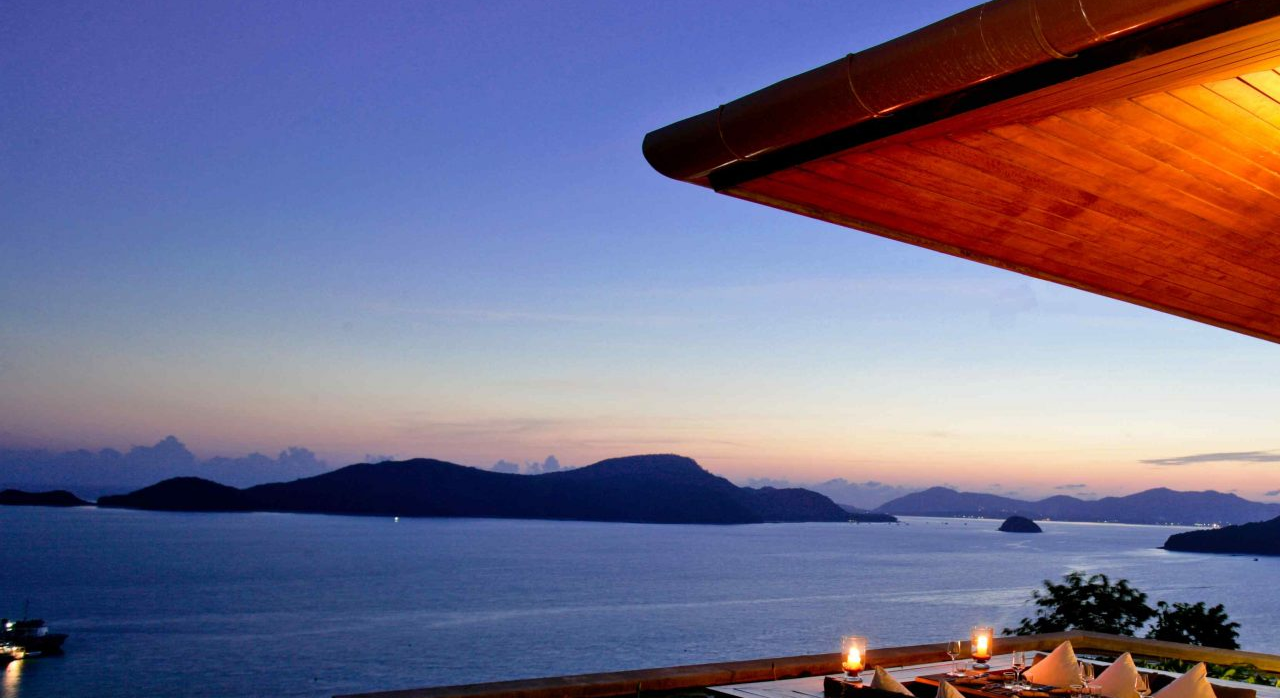
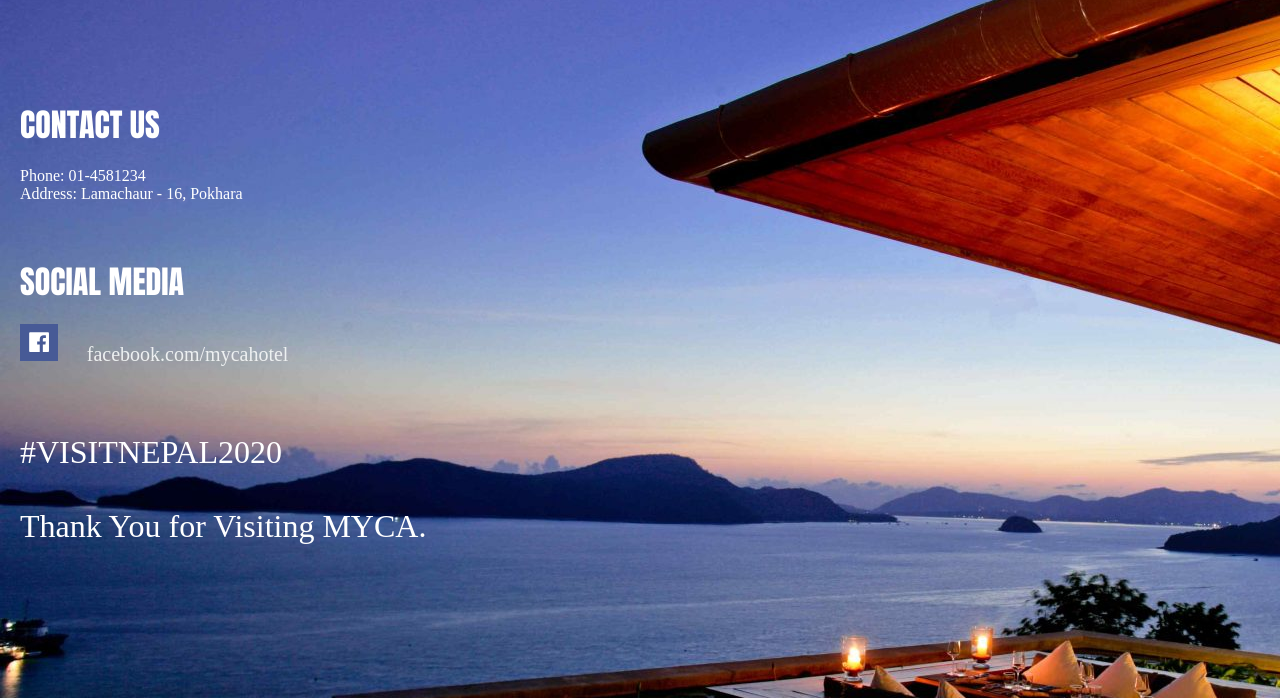
Before and after one commit to bigyanyo/Vacation-work, a PHP site: page /Contact.html in a window 1280 px wide. Shown: the part 102-800 px from the top of the page. Run offline with PHP 8.4, Linux system fonts and the light colour scheme.

Commit message:
Third Commit

```diff
--- a/Contact.html
+++ b/Contact.html
@@ -4,7 +4,7 @@
 <head>
 	<meta charset="UTF-8">
 	<link rel="stylesheet" type="text/css" href="css/style.css">
-	<title>Welcome</title>
+	<title>Contact Us</title>
 </head>
 
 <body>
@@ -12,14 +12,31 @@
 		<img class="hotel_img" src="img/name_htl.png">
 		<nav>
 			<ul class="nav_links">
-				<li><a href="#">Home</a></li>
-				<li><a href="#">Register</a></li>
-				<li><a href="#">Login</a></li>
+				<li><a href="home.html">Home</a></li>
+				<li><a href="register.html">Register</a></li>
+				<li><a href="login.html">Login</a></li>
 				<li><a href="profile.html">Profile</a></li>
 			</ul>
 		</nav>
-		<a class="contact" href="#"><button>Contact</button></a>
+		<a class="contact" href="contact.html"><button>Contact</button></a>
 	</header>
+
+
+	<p class="ccontent">
+		<spam style="font-family: Impact; font-size: 2em;">CONTACT US</spam><br><br>
+		Phone: 01-4581234<br>
+		Address: Lamachaur - 16, Pokhara
+		<br><br><br><br>
+		<spam style="font-family: Impact; font-size: 2em;">SOCIAL MEDIA</spam><br><br>
+		<img class="cimg" src="img/fb.svg">
+		<spam style="margin-left: 25px"></spam>
+		<a href="#" style="text-decoration: none; font-family: montserrat;">facebook.com/mycahotel</a><br><br>
+	</p>
+
+	<p class="cfoot">
+		#VISITNEPAL2020<br><br>
+		Thank You for Visiting MYCA.
+	</p>
 
 </body>
 </html>
--- a/Login.html
+++ b/Login.html
@@ -4,7 +4,7 @@
 <head>
 	<meta charset="UTF-8">
 	<link rel="stylesheet" type="text/css" href="css/style.css">
-	<title>Welcome</title>
+	<title>Login</title>
 </head>
 
 <body>
--- a/css/style.css
+++ b/css/style.css
@@ -122,3 +122,23 @@ p.rcontent, p.lcontent{
 	margin-left: 20px;
 	margin-top: 100px;
 }
+
+p.ccontent{
+	font-family: Montserrat;
+	margin-top: 100px;
+	color: white;
+	margin-left: 20px;
+}
+
+img.cimg{
+	width: 3%;
+	height: 3%;
+}
+
+p.cfoot{
+	font-family: Montserrat;
+	margin-top: 50px;
+	color: white;
+	margin-left: 20px;
+	font-size: xx-large;
+}
--- a/profile.html
+++ b/profile.html
@@ -4,7 +4,7 @@
 <head>
 	<meta charset="UTF-8">
 	<link rel="stylesheet" type="text/css" href="css/style.css">
-	<title>Welcome</title>
+	<title>Profile</title>
 </head>
 
 <body>
```
Also changed, not shown: img/fb.svg (added).
